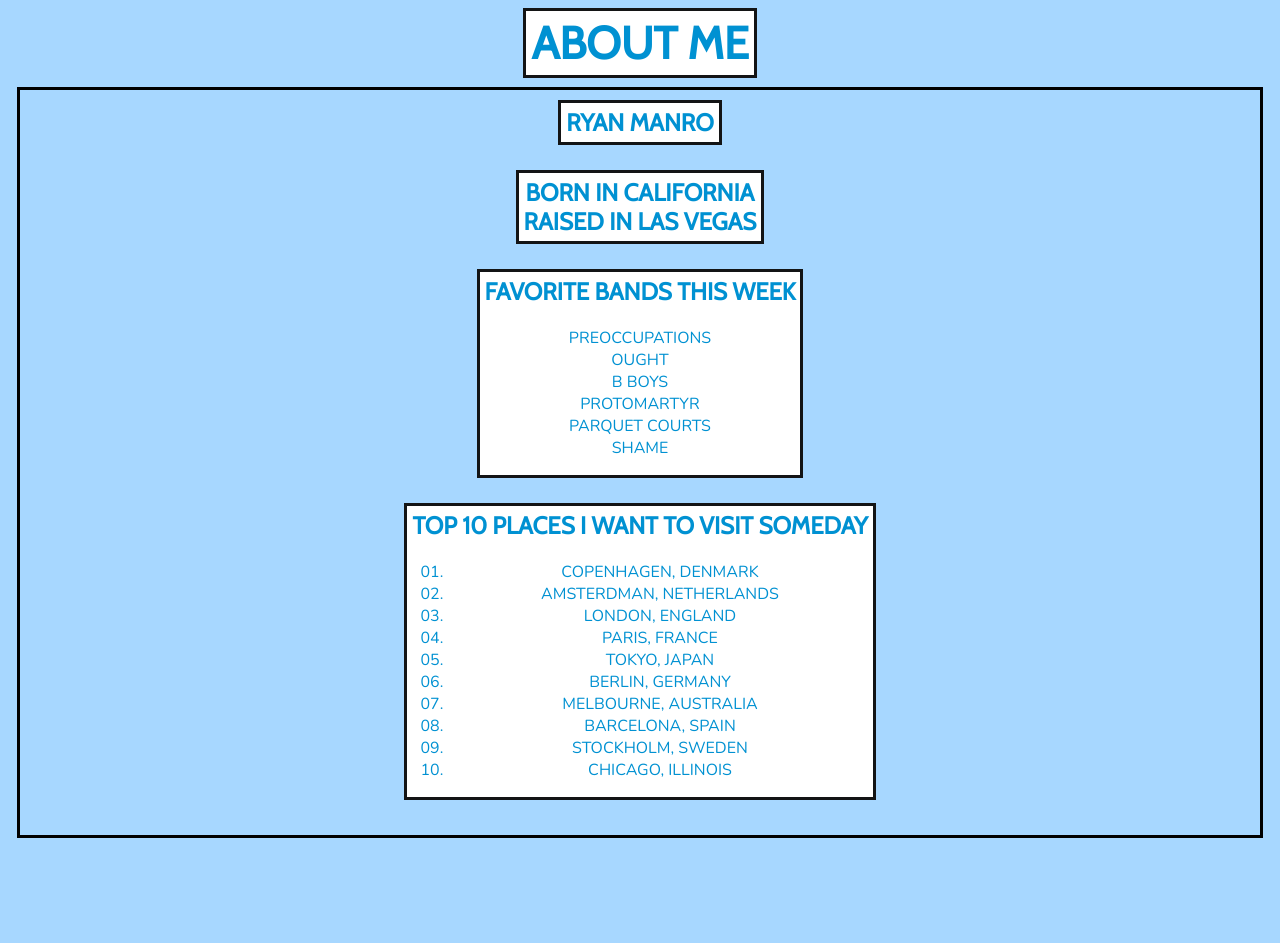
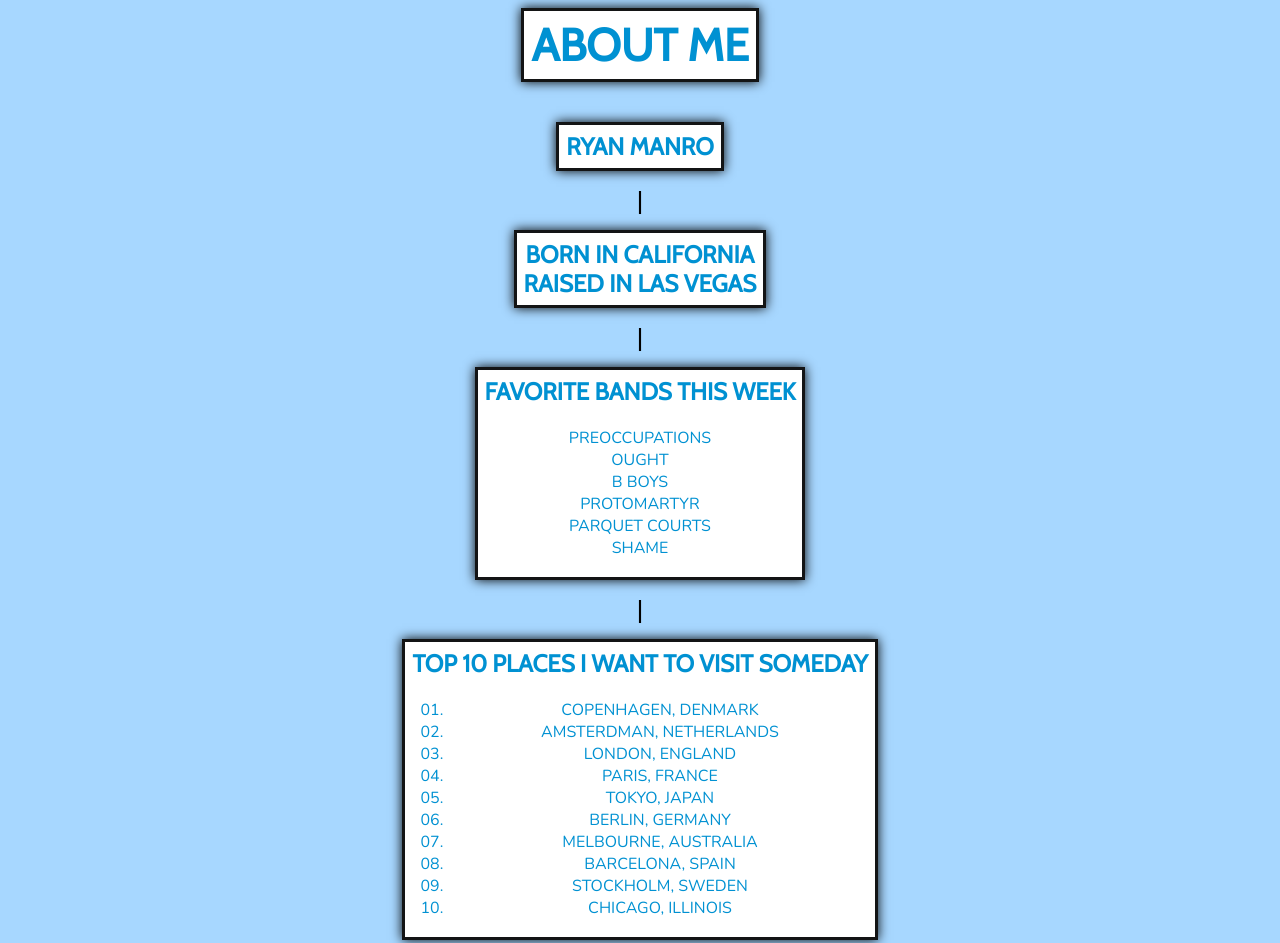
Before and after one commit to rmanro/about-me, a plain HTML site: page index.html in a window 1280 px wide. Shown: the top 943 px of the page. Before the commit the page ends 847 px from the top, so only its background shows below. Drawn offline with nearby package versions, Linux system fonts and the light colour scheme.

Commit message:
finished with css

```diff
--- a/index.html
+++ b/index.html
@@ -6,14 +6,16 @@
         <link rel="stylesheet" href="main.css">
     </head>
     <body>
-        <h1>ABOUT ME</h1>
+        <h1 id="aboutme">ABOUT ME</h1>
         <section>
             <article id="name">
                 <h2 id="ryan">RYAN MANRO</h2>
             </article>
+            <h1 id="line">|</h1>
             <article id="hometown">
                 <h2>BORN IN CALIFORNIA<br>RAISED IN LAS VEGAS</h2>
             </article>
+            <h1 id="line">|</h1>
             <article id="favBand">
                 <h2>FAVORITE BANDS THIS WEEK</h2>
                 <ul>
@@ -25,6 +27,7 @@
                     <li><a href="https://shamebanduk.bandcamp.com/" target="_blank">Shame</a></li>
                 </ul>
             </article>
+            <h1 id="line">|</h1>
             <article id="vacation">
                 <h2>TOP 10 PLACES I WANT TO VISIT SOMEDAY</h2>
                 <ol>
--- a/main.css
+++ b/main.css
@@ -5,14 +5,13 @@ body {
 }
 
 section{
-    border-style: solid;
-    margin: 9;
-    padding: 10;
+    margin: 9px;
+    padding: 10px;
     background: #a7d7ff;
 
 }
 
-h1 {
+#aboutme {
     border-style: solid;
     border-width: medium;
     border-color: #131415;
@@ -20,9 +19,18 @@ h1 {
     width: fit-content;
     margin: auto;
     background-color: #ffffff;
-    padding: 5px;
+    padding: 7px;
     font-size: 45px;
+    margin-bottom: 30px;
+    box-shadow: 0px 0px 11px #000000;
 }
+
+#line{
+    margin: auto;
+    width: fit-content;
+    font-weight: 500;
+}
+
 article {
     width: fit-content;
     border-style: solid;
@@ -30,14 +38,20 @@ article {
     background-color: #ffffff;
     color: #0091d2;
     border-color: #131415;
-    margin-bottom: 25;
+    margin-bottom: 15px;
     text-align: center;
+    box-shadow: 0px 0px 11px #000000;
+    padding: 2px;
+}
+
+#hometown, #favBand, #vacation{
+    margin-top: 15px;
 }
 
 h2 {
     color: #0091d2;
     margin: auto;
-    padding: 5;
+    padding: 5px;
 }
 
 ul {
@@ -58,13 +72,12 @@ a {
     font-family: 'Nunito', sans-serif;
 }
 
-a:hover{
-    background-color: #000000;
-    font-size: 150%;
+a:link{
+    color: #0091d2;
 }
 
-a:link{
-    color: #0091d2;
+a:hover{
+    font-weight: bolder;
 }
 
 a:visited{
```
